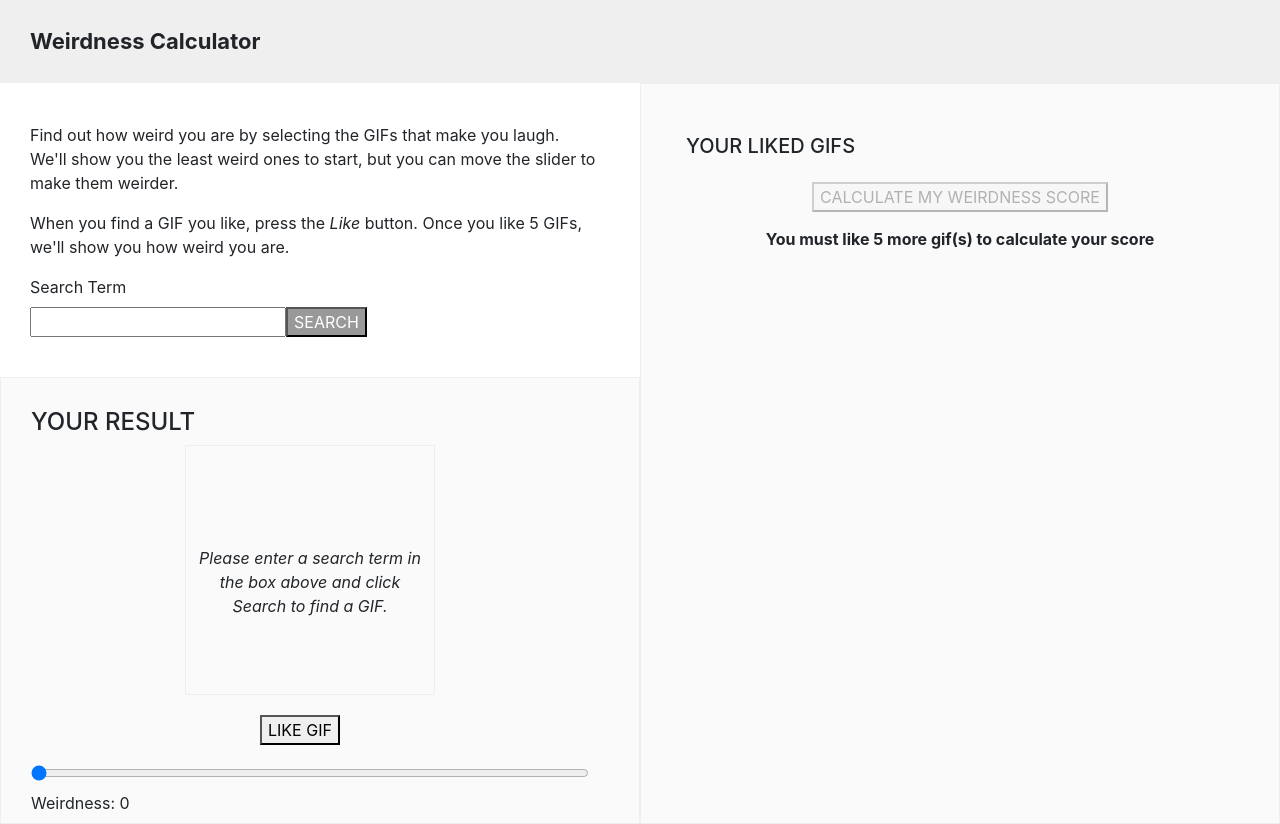
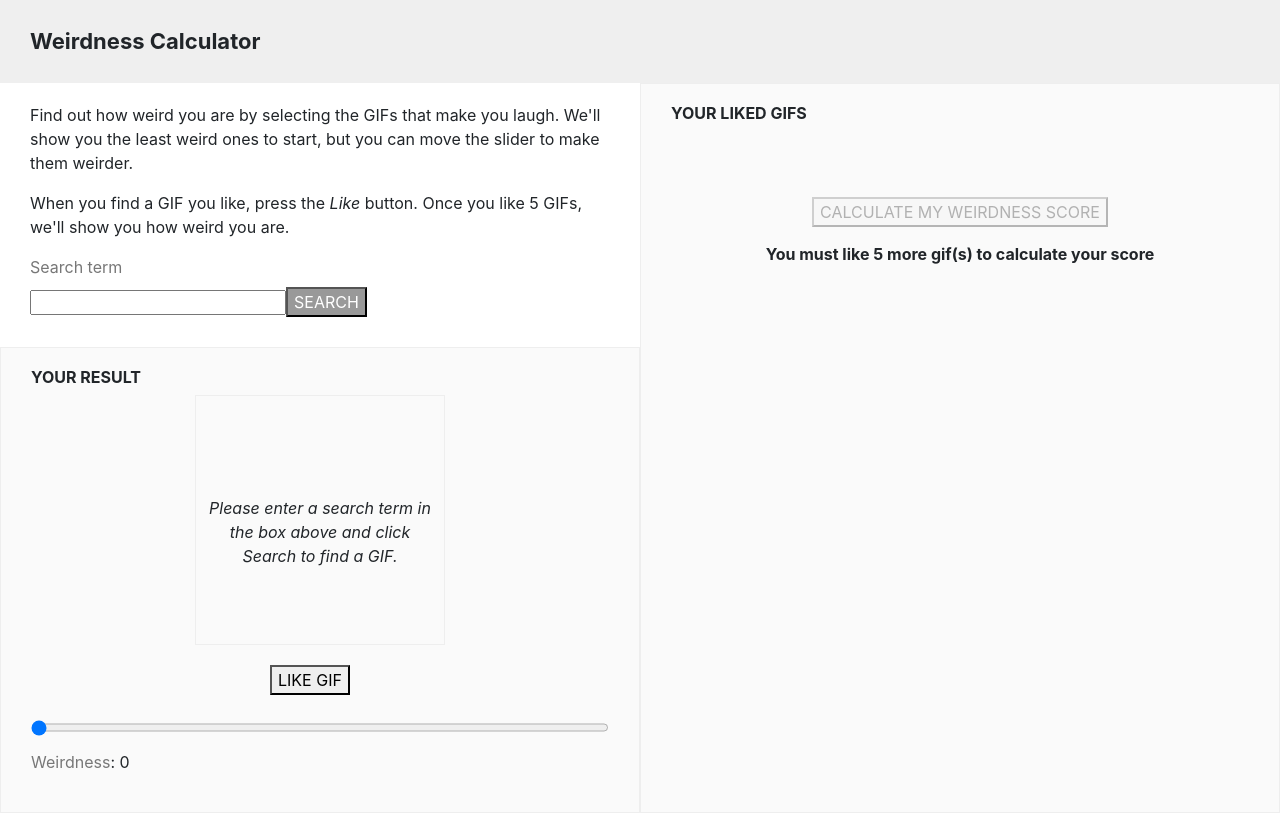
Before and after one commit to kwyoung11/weirdness_calculator, a React (Create React App) app: page / in a window 1280 px wide. Built offline with nearby package versions, Linux system fonts and the light colour scheme.

Commit message:
replaces reactstrap layout components with flex layout and adds box-sizing: border-box

```diff
--- a/src/App.css
+++ b/src/App.css
@@ -1,15 +1,48 @@
-.col-6 {
-  padding: 0px !important;
+/******************
+layout
+******************/
+
+html {
+  box-sizing: border-box;
+}
+*, *:before, *:after {
+  box-sizing: inherit;
 }
 
-.container-fluid {
+.App {
+  display: flex;
+  flex-wrap: wrap;
+  align-items: stretch;
+}
 
+.App .column {
+  flex: 1 1 500px;
+}
+
+.component {
+  padding: 20px 30px 30px 30px;
+}
+
+.component-title {
+  font-size: 16px;
+  font-weight: bold;
+}
+
+label {
+  color: #777;
+}
+
+input {
+  height: 25px;
+}
+
+p {
+  line-height: 1.5em;
 }
 
 header {
   text-align: left;
   background-color: #efefef;
-  width: 100%;
   padding: 25px 30px 25px 30px;
   font-weight: bold;
   font-size: 22px;
@@ -18,9 +51,6 @@ header {
 /*******************
 Search
 *******************/
-.Search {
-  padding: 40px 40px 40px 30px !important;
-}
 
 .Search label {
   display: block;
@@ -35,7 +65,6 @@ Search
 SearchResult
 **************/
 .SearchResult {
-  padding: 30px 50px 0px 30px !important;
   background-color: #fafafa;
   border: 1px solid #eee;
 }
@@ -105,7 +134,7 @@ GifList
 }
 
 .GifList li {
-  margin: 20px 0px 20px 0px;
+  margin: 20px;
   flex: 0 1 250px;
 }
 
@@ -123,14 +152,9 @@ LikedGifs
 **********************/
 
 .LikedGifs {
-  padding: 50px;
+  height: 100%;
   background-color: #fafafa;
-  height: 100%;
   border: 1px solid #eee;
-}
-
-.LikedGifs > h5 {
-  padding-left: 30px;
 }
 
 .LikedGifs p {
@@ -151,7 +175,7 @@ Gif
 
 .close {
   position: absolute;
-  left: 84%;
+  left: 88%;
   top: 3% !important;
   background-color: #222 !important;
   padding: 0px !important;
@@ -172,14 +196,13 @@ Gif
   background: transparent;
   position: absolute;
   top: 45%;
-  left: 30%;
+  left: 28%;
 }
 
 /********************
 ResultPage
 ********************/
 .ResultPage h4 {
-  padding: 50px;
   text-align: center;
 }
 
--- a/src/App.js
+++ b/src/App.js
@@ -13,8 +13,6 @@ import { updateWeirdness } from './actions/weirdness-actions';
 import { updateSearchTerm } from './actions/searchTerm-actions';
 import { clearSearchResult } from './actions/searchResult-actions';
 import { likeGif, unlikeGif } from './actions/likedGifs-actions';
-
-import { Container, Row, Col } from 'reactstrap';
 
 class App extends React.Component {
 
@@ -87,9 +85,8 @@ class App extends React.Component {
     return (
     	<React.Fragment>
         <Header />
-	    	<Container fluid>
-	      		<Row>
-	            	<Col xs="6">
+	    	<section className="App">
+	        <div className="column">
 	        	<Search
 	        		handleSearchTermSubmit={this.handleSearchTermSubmit}
           			handleSearchTermChange={this.handleSearchTermChange}
@@ -103,15 +100,14 @@ class App extends React.Component {
               likeGifButton={this.likeGifButton}
           		onUpdateWeirdness={this.onUpdateWeirdness}
               loadingIndicatorRunning={this.state.loadingIndicatorRunning} />
-	            	</Col>
-	            	<Col xs="6">
+	        </div>
+	        <div className="column">
 	        	<LikedGifs
               likedGifs={this.props.likedGifs}
               onUnlikeGif={this.onUnlikeGif}
               calculateWeirdnessButton={this.calculateWeirdnessButton} />
-	            	</Col>
-	            </Row>
-	      	</Container>
+	        </div>
+	      	</section>
       	</React.Fragment>
     );
   }
--- a/src/components/Gif.js
+++ b/src/components/Gif.js
@@ -1,13 +1,13 @@
 import React from 'react';
-import { Button, Container } from 'reactstrap';
+import { Button } from 'reactstrap';
 
 export const Gif = (props) => {
 	const unLikeable = props.onUnlikeGif ? <Button close><span data-gif={JSON.stringify(props.gif)} onClick={e => props.onUnlikeGif(e)} aria-hidden="true">X</span></Button> : null;
 	return (
-		<Container className="Gif">
+		<section className="Gif">
 			<img width={props.width} height={props.width}
 			src={props.gif.url} alt={props.gif.title} />
 			{unLikeable}
-		</Container>
+		</section>
 	);
 }
--- a/src/components/GifList.js
+++ b/src/components/GifList.js
@@ -1,6 +1,5 @@
 import React from 'react';
 import { Gif } from './Gif';
-import { Container } from 'reactstrap';
 
 export const GifList = (props) => {
 	const gifs = () => {
@@ -15,10 +14,10 @@ export const GifList = (props) => {
 		});
 	}
 	return (
-		<Container className="GifList">
+		<section className="GifList component">
 			<ul>
 				{gifs()}
 			</ul>
-		</Container>
+		</section>
 	);
 };
--- a/src/components/LikedGifs.js
+++ b/src/components/LikedGifs.js
@@ -1,14 +1,13 @@
 import React from 'react';
 import { GifList } from './GifList';
 import { Link } from 'react-router-dom';
-import { Container } from 'reactstrap';
 
 export const LikedGifs = (props) => {
 	const likeGifsLength = props.likedGifs.length;
 	const helperText = 5 - likeGifsLength > 0 ? `You must like ${5 - likeGifsLength} more gif(s) to calculate your score` : "";
 	return (
-		<Container className="LikedGifs">
-			<h5> YOUR LIKED GIFS </h5>
+		<section className="LikedGifs component">
+			<h4 className="component-title"> YOUR LIKED GIFS </h4>
 			<GifList onUnlikeGif={props.onUnlikeGif} gifs={props.likedGifs} />
 
 			<div className="LikedGifs__weirdness-button">
@@ -22,6 +21,6 @@ export const LikedGifs = (props) => {
 				</Link>
 			</div>
 			<p><b>{helperText}</b></p>
-		</Container>
+		</section>
 	);
 }
--- a/src/components/ResultPage.js
+++ b/src/components/ResultPage.js
@@ -1,6 +1,5 @@
 import React from 'react';
 import { connect } from 'react-redux';
-import { Container } from 'reactstrap';
 
 import { GifList } from './GifList';
 import { Link } from 'react-router-dom';
@@ -11,13 +10,12 @@ const ResultPage = (props) => {
 	return (
 		<React.Fragment>
 			<Header />
-			<Container className="ResultPage">
+			<section className="ResultPage component">
 				<h4> You scored a
 					<span className="ResultPage__avg-weirdness"> {avg_weirdness} </span>
 					 out of 10 on the weirdness scale!
 				</h4>
-				<h5> The GIFs you liked </h5>
-				<GifList gifs={props.likedGifs} includeWeirdness={true} />
+				<GifList title="The GIFs you liked" gifs={props.likedGifs} includeWeirdness={true} />
 				<div className="ResultPage__start-over">
 					<Link to="/">
 						<button>
@@ -25,7 +23,7 @@ const ResultPage = (props) => {
 						</button>
 					</Link>
 				</div>
-			</Container>
+			</section>
 		</React.Fragment>
 	);
 }
--- a/src/components/Search.js
+++ b/src/components/Search.js
@@ -1,10 +1,9 @@
 import React from 'react';
-import { Container } from 'reactstrap';
 import { Tooltip } from 'reactstrap';
 
 export const Search = (props) => {
   	return (
-		<Container className="Search">
+		<section className="Search component">
 			<div>
 				<p>
 	    	  	  Find out how weird you are by selecting the GIFs that make you laugh.
@@ -15,13 +14,13 @@ export const Search = (props) => {
 	    	  	</p>
 			</div>
 			<form id="searchForm" onSubmit={e => props.handleSearchTermSubmit(e)}>
-	    	  <label htmlFor="searchTerm">Search Term</label>
+	    	  <label htmlFor="searchTerm">Search term</label>
 	    	  <input id="TooltipExample" ref={props.searchInput} type="text" name="searchTerm" onChange={e => props.handleSearchTermChange(e)} />
 	    	  <button ref={props.searchButton} type="submit">SEARCH</button>
 	    	  <Tooltip placement="bottom" trigger={"focus"} isOpen={props.toolTipOpen} target="TooltipExample">
           		Try another search term!
         	  </Tooltip>
 	    	</form>
-	    </Container>
+	    </section>
 	);
 }
--- a/src/components/SearchResult.js
+++ b/src/components/SearchResult.js
@@ -1,5 +1,4 @@
 import React from 'react';
-import { Container } from 'reactstrap';
 import { Gif } from './Gif';
 import { Spinner } from 'reactstrap';
 
@@ -24,8 +23,8 @@ export const SearchResult = (props) => {
 	}
 
 	return (
-		<Container className="SearchResult">
-			<h4>YOUR RESULT</h4>
+		<section className="SearchResult component">
+			<h4 className="component-title">YOUR RESULT</h4>
 			<div className="SearchResult__image">
 				<h5>{props.searchResult.title}</h5>
 				<div className="SearchResult__image__wrapper">
@@ -42,6 +41,6 @@ export const SearchResult = (props) => {
         		name="weirdness" min="0" max="10"/>
          		<label htmlFor="weirdness">Weirdness</label>: {props.weirdness}
          	</div>
-	    </Container>
+	    </section>
 	);
 }
```
Lines whose indentation alone changed are shown as unchanged.
